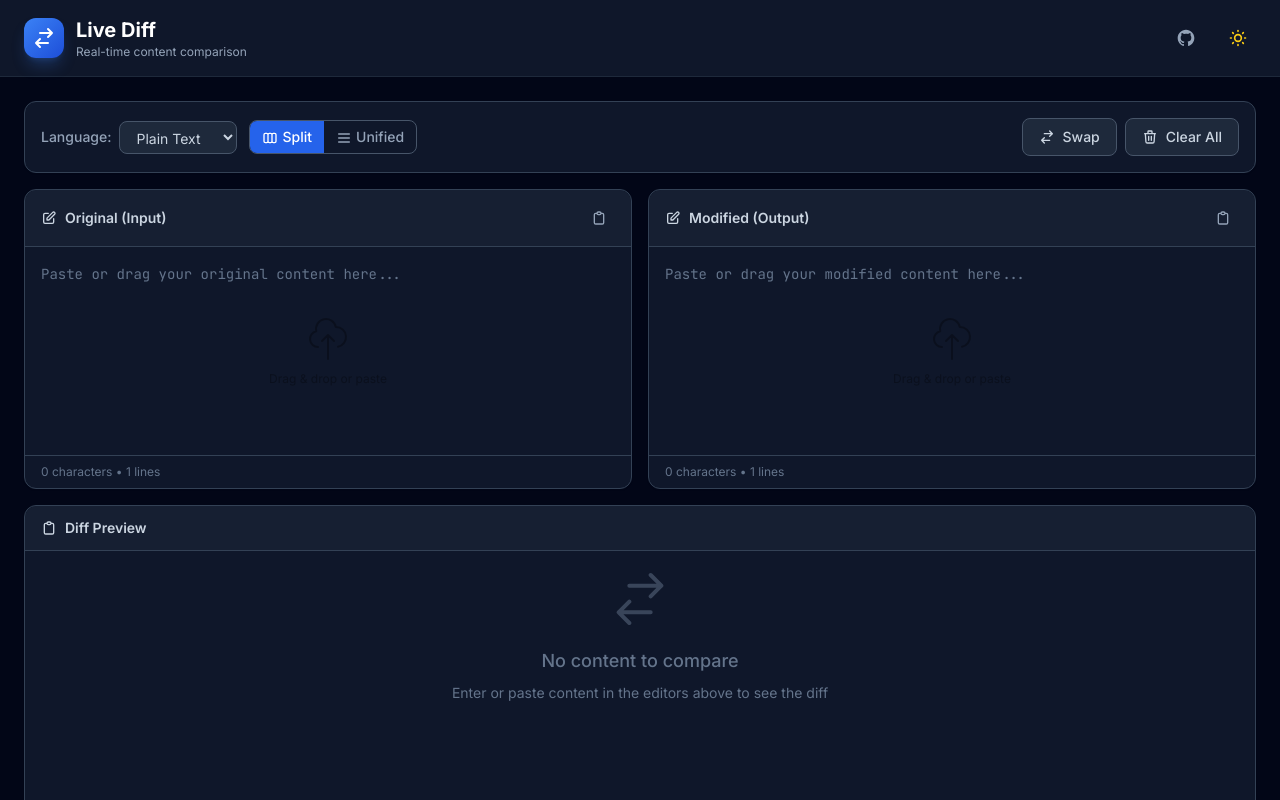
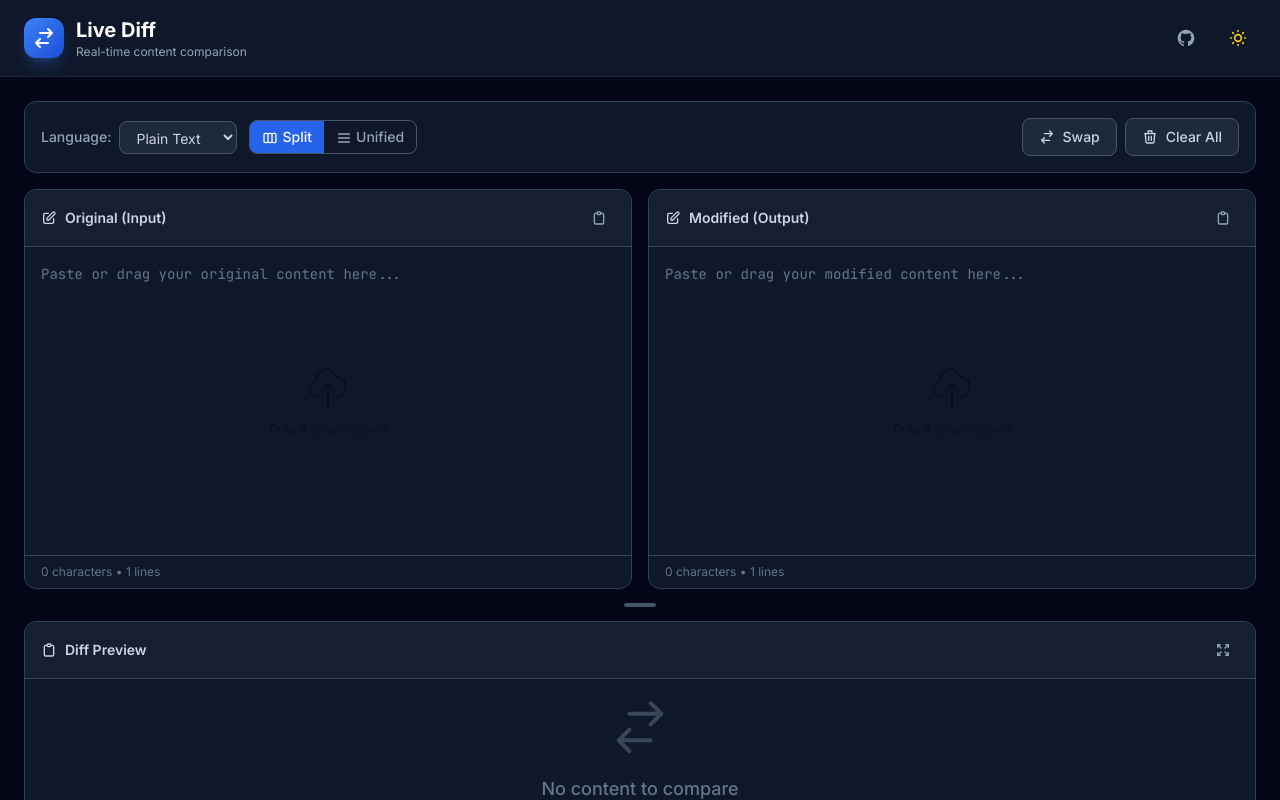
Before and after one commit to yhzhu99/live-diff, a React (Vite) app: page / in a window 1280 px wide. Shown: the top 800 px of the page. Built offline with nearby package versions, Linux system fonts and the light colour scheme.

Commit message:
feat: Add editor resizing and diff viewer fullscreen functionality with corresponding styles.

```diff
--- a/src/App.tsx
+++ b/src/App.tsx
@@ -1,4 +1,4 @@
-import { useState, useCallback, useMemo } from 'react'
+import { useState, useCallback, useMemo, useRef, useEffect } from 'react'
 import { MultiFileDiff, type FileContents } from '@pierre/diffs/react'
 import { Editor } from './components/Editor'
 import { Toolbar } from './components/Toolbar'
@@ -38,6 +38,11 @@ export default function App() {
   const [language, setLanguage] = useState('plaintext')
   const [diffStyle, setDiffStyle] = useState<DiffStyle>('split')
   const [darkMode, setDarkMode] = useState(true)
+
+  // Layout states
+  const [editorHeight, setEditorHeight] = useState(400)
+  const [isFullscreen, setIsFullscreen] = useState(false)
+  const isResizing = useRef(false)
 
   // Get file extension from language
   const getExtension = (lang: string): string => {
@@ -92,11 +97,42 @@ export default function App() {
     setModifiedContent('')
   }, [])
 
-  // Toggle dark mode
   const toggleDarkMode = useCallback(() => {
     setDarkMode(prev => !prev)
     document.body.classList.toggle('dark', !darkMode)
   }, [darkMode])
+
+  // Resizing logic
+  const startResizing = useCallback(() => {
+    isResizing.current = true
+    document.body.style.cursor = 'row-resize'
+    document.body.style.userSelect = 'none'
+  }, [])
+
+  const stopResizing = useCallback(() => {
+    isResizing.current = false
+    document.body.style.cursor = 'default'
+    document.body.style.userSelect = 'auto'
+  }, [])
+
+  const handleResize = useCallback((e: MouseEvent) => {
+    if (!isResizing.current) return
+    // Adjust editor height based on mouse position
+    // 160px is approx height of Header + Toolbar + Margins
+    const newHeight = e.clientY - 160
+    if (newHeight > 150 && newHeight < window.innerHeight - 200) {
+      setEditorHeight(newHeight)
+    }
+  }, [])
+
+  useEffect(() => {
+    window.addEventListener('mousemove', handleResize)
+    window.addEventListener('mouseup', stopResizing)
+    return () => {
+      window.removeEventListener('mousemove', handleResize)
+      window.removeEventListener('mouseup', stopResizing)
+    }
+  }, [handleResize, stopResizing])
 
   // Check if there's content to diff
   const hasDiff = originalContent.length > 0 || modifiedContent.length > 0
@@ -118,7 +154,10 @@ export default function App() {
         />
 
         {/* Editor Section */}
-        <div className="grid grid-cols-1 lg:grid-cols-2 gap-4 flex-1 min-h-[300px]">
+        <div
+          className="grid grid-cols-1 lg:grid-cols-2 gap-4 flex-none"
+          style={{ height: `${editorHeight}px` }}
+        >
           <Editor
             title="Original (Input)"
             placeholder="Paste or drag your original content here..."
@@ -135,8 +174,13 @@ export default function App() {
           />
         </div>
 
+        {/* Resize Handle */}
+        {!isFullscreen && (
+          <div className="resize-handle" onMouseDown={startResizing} />
+        )}
+
         {/* Diff Preview Section */}
-        <div className="panel flex-1 min-h-[400px] flex flex-col animate-fade-in">
+        <div className={`panel flex-1 min-h-[200px] flex flex-col animate-fade-in ${isFullscreen ? 'panel-fullscreen' : ''}`}>
           <div className="panel-header">
             <h2 className="panel-title flex items-center gap-2">
               <svg className="w-4 h-4" fill="none" viewBox="0 0 24 24" stroke="currentColor">
@@ -144,11 +188,28 @@ export default function App() {
               </svg>
               Diff Preview
             </h2>
+            <div className="flex items-center gap-3">
               {hasDiff && (
                 <span className="text-xs text-surface-500 dark:text-surface-400">
                   {diffStyle === 'split' ? 'Side by Side' : 'Unified'} View
                 </span>
               )}
+              <button
+                onClick={() => setIsFullscreen(!isFullscreen)}
+                className="btn-ghost btn-icon"
+                title={isFullscreen ? "Exit Fullscreen" : "Fullscreen View"}
+              >
+                {isFullscreen ? (
+                  <svg className="w-4 h-4" fill="none" viewBox="0 0 24 24" stroke="currentColor">
+                    <path strokeLinecap="round" strokeLinejoin="round" strokeWidth={2} d="M6 18L18 6M6 6l12 12" />
+                  </svg>
+                ) : (
+                  <svg className="w-4 h-4" fill="none" viewBox="0 0 24 24" stroke="currentColor">
+                    <path strokeLinecap="round" strokeLinejoin="round" strokeWidth={2} d="M4 8V4m0 0h4M4 4l5 5m11-1V4m0 0h-4m4 0l-5 5M4 16v4m0 0h4m-4 0l5-5m11 5l-5-5m5 5v-4m0 4h-4" />
+                  </svg>
+                )}
+              </button>
+            </div>
           </div>
 
           <div className="flex-1 overflow-auto p-4">
@@ -184,7 +245,16 @@ export default function App() {
         </div>
       </main>
 
+      {/* Backdrop for fullscreen mode */}
+      {isFullscreen && (
+        <div
+          className="fixed inset-0 bg-black/50 backdrop-blur-sm z-40 animate-fade-in"
+          onClick={() => setIsFullscreen(false)}
+        />
+      )}
+
       {/* Footer */}
+      {!isFullscreen && (
         <footer className="text-center py-4 text-sm text-surface-500 dark:text-surface-500 border-t border-surface-200 dark:border-surface-800">
           Built with{' '}
           <a href="https://diffs.com" target="_blank" rel="noopener noreferrer" className="text-primary-500 hover:underline">
@@ -192,6 +262,7 @@ export default function App() {
           </a>
           {' '}• Live Diff Tool
         </footer>
+      )}
     </div>
   )
 }
--- a/src/index.css
+++ b/src/index.css
@@ -131,11 +131,33 @@ body {
   @apply rounded-lg border border-surface-200 dark:border-surface-700;
 }
 
+/* Resize Handle */
+.resize-handle {
+  @apply h-2 w-full cursor-row-resize flex items-center justify-center;
+  @apply hover:bg-primary-500/20 active:bg-primary-500/40 transition-colors;
+  @apply -my-1 z-10;
+}
+
+.resize-handle::after {
+  content: '';
+  @apply w-8 h-1 bg-surface-300 dark:bg-surface-600 rounded-full;
+}
+
 /* Panel styling */
 .panel {
   @apply bg-white dark:bg-surface-900;
   @apply border border-surface-200 dark:border-surface-700;
-  @apply rounded-xl shadow-sm;
+  @apply rounded-xl shadow-sm transition-all duration-200;
+}
+
+.panel-fullscreen {
+  @apply fixed inset-4 z-50 shadow-2xl animate-fade-in;
+  @apply w-auto h-auto !m-0 rounded-none;
+  /* Override absolute positioning if needed */
+  left: 1rem;
+  top: 1rem;
+  right: 1rem;
+  bottom: 1rem;
 }
 
 .panel-header {
```
Lines whose indentation alone changed are shown as unchanged.
